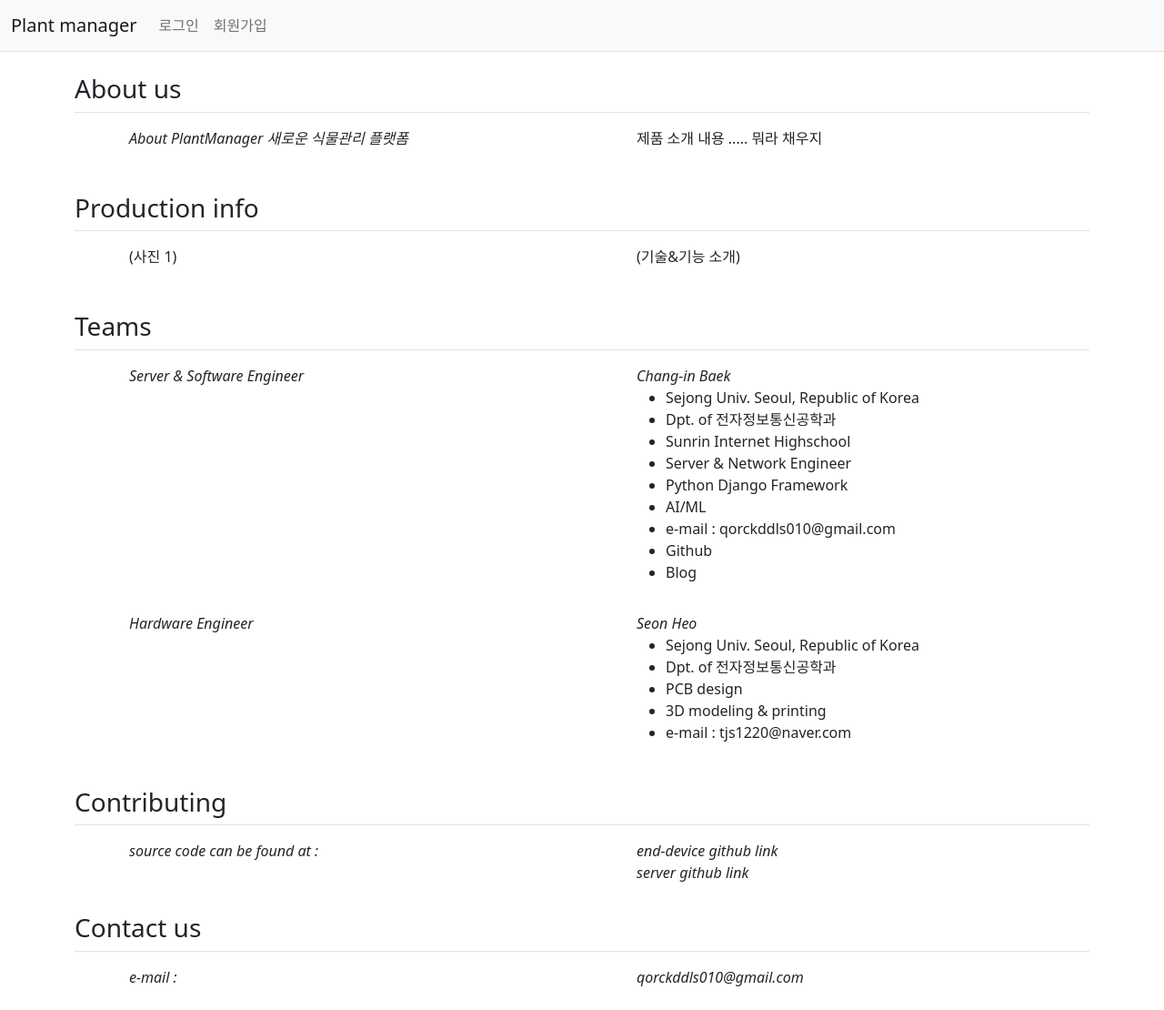
After one commit to Changin/Plant-Manager, a Django app: page /about/ in a window 1280 px wide. The commit adds this page. Shown: the whole page at 91% size. Run offline with Django 4.2, Linux system fonts and the light colour scheme; some libraries are stand-ins or nearby versions.

Commit message:
FEAT : 백창인 - About us 페이지 기본 틀 생성

```diff
--- /dev/null
+++ b/home/templates/home/about.html
@@ -0,0 +1,95 @@
+{% extends 'base.html' %}
+{% block content %}
+<div class="container my-3">
+    <h3 class="border-bottom py-2">About us</h3>
+    <div class="container">
+        <div class="row py-2">
+            <div class="col mx-5">
+                <em>About PlantManager 새로운 식물관리 플랫폼</em>
+            </div>
+            <div class="col mx-5">
+                <p>제품 소개 내용 ..... 뭐라 채우지</p>
+            </div>
+        </div>
+    </div>
+</div>
+<div class="container my-3">
+    <h3 class="border-bottom py-2">Production info</h3>
+    <div class="container">
+        <div class="row py-2">
+            <div class="col mx-5">
+                <p>(사진 1)</p>
+            </div>
+            <div class="col mx-5">
+                <p>(기술&기능 소개)</p>
+            </div>
+        </div>
+    </div>
+</div>
+<div class="container my-3">
+    <h3 class="border-bottom py-2">Teams</h3>
+    <div class="container">
+        <div class="row py-2">
+            <div class="col mx-5">
+                <em>Server & Software Engineer</em>
+            </div>
+            <div class="col mx-5">
+                <em>Chang-in Baek</em>
+                <ul>
+                    <li>Sejong Univ. Seoul, Republic of Korea</li>
+                    <li>Dpt. of 전자정보통신공학과</li>
+                    <li>Sunrin Internet Highschool</li>
+                    <li>Server & Network Engineer</li>
+                    <li>Python Django Framework</li>
+                    <li>AI/ML</li>
+                    <li>e-mail : qorckddls010@gmail.com</li>
+                    <li>Github</li>
+                    <li>Blog</li>
+                </ul>
+            </div>
+        </div>
+        <div class="row py-2">
+            <div class="col mx-5">
+                <em>Hardware Engineer</em>
+            </div>
+            <div class="col">
+                <em>Seon Heo</em>
+                <ul>
+                    <li>Sejong Univ. Seoul, Republic of Korea</li>
+                    <li>Dpt. of 전자정보통신공학과</li>
+                    <li>PCB design</li>
+                    <li>3D modeling & printing</li>
+                    <li>e-mail : tjs1220@naver.com</li>
+                </ul>
+            </div>
+        </div>
+    </div>
+</div>
+<div class="container my-3">
+    <h3 class="border-bottom py-2">Contributing</h3>
+    <div class="container">
+        <div class="row py-2">
+            <div class="col mx-5">
+                <em>source code can be found at :</em>
+            </div>
+            <div class="col mx-5">
+                <em>end-device github link</em><br>
+                <em>server github link</em>
+            </div>
+        </div>
+    </div>
+</div>
+<div class="container my-3">
+    <h3 class="border-bottom py-2">Contact us</h3>
+    <div class="container">
+        <div class="row py-2">
+            <div class="col mx-5">
+                <em>e-mail :</em>
+            </div>
+            <div class="col mx-5">
+                <em>qorckddls010@gmail.com</em>
+            </div>
+        </div>
+    </div>
+</div>
+{% endblock %}
--- a/home/urls.py
+++ b/home/urls.py
@@ -11,4 +11,5 @@ urlpatterns = [
     path('setperiod/', views.setperiod, name='setperiod'),
     path('download/', views.download, name='download'),
     path('data/', views.data, name='data'),
+    path('about/', views.about, name='about'),
 ]
--- a/home/views.py
+++ b/home/views.py
@@ -23,6 +23,9 @@ def index(request):
         plants = None
     return render(request, "home/index.html", {"plants": plants})
 
+def about(request):
+    # return HttpResponse("this is about page")
+    return render(request, "home/about.html")
 
 def newplant(request):
     # return HttpResponse("/home/newplant/ : 새 식물 추가 페이지입니다.")
--- /dev/null
+++ b/secrets.json
@@ -0,0 +1,3 @@
+{
+  "SECRET_KEY": "django-insecure-rc)cuv*^bct3__z*9f#!9wncs)0@32jgjb^0+9v8)kmsj2@#8%"
+}
--- a/templates/base.html
+++ b/templates/base.html
@@ -1,5 +1,5 @@
 {% load static %}
-<!doctype html>
+<!DOCTYPE html>
 <html lang="ko"> <!-- en로 되어있는데 ko로 바꿔줬지만 굳이 바꾸지 않아도 된다. -->
 
 <head>
--- a/templates/shared/_navbar.html
+++ b/templates/shared/_navbar.html
@@ -14,7 +14,7 @@
         {% if user.is_authenticated %}
             <ul class="navbar-nav me-auto mb-2 mb-lg-0">
                 <li class="nav-item">
-                    <a class="nav-link" href="#">About Us</a>
+                    <a class="nav-link" href="{% url 'home:about' %}">About Us</a>
                 </li>
                 <li class="nav-item">
                     <a class="nav-link" href="#">AI 식물박사</a>
```
Also changed, not shown: plant_server/settings.py (+20 -6 lines), 1 other file.
